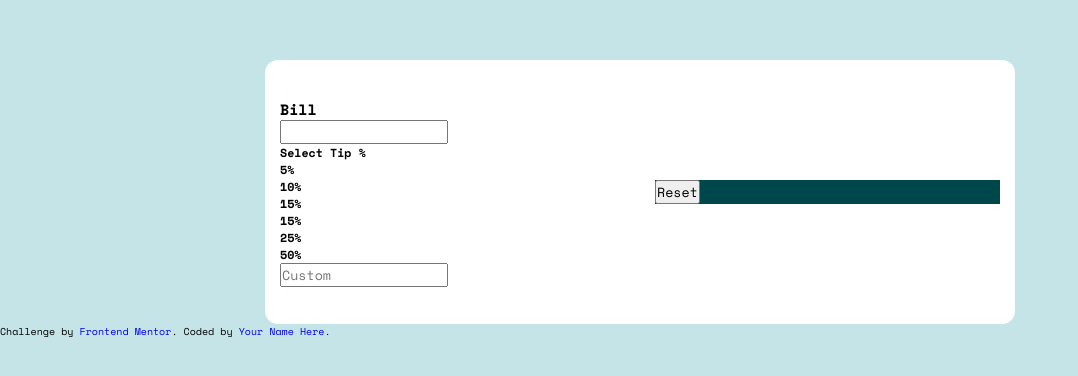
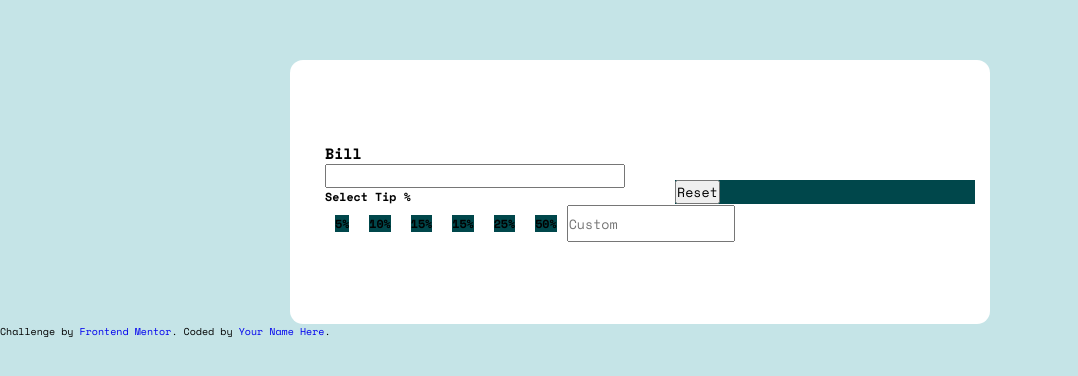
Before and after one commit to Vahe-Sevachyan/Tip-Calculator, a plain HTML site: page index.html in a window 1280 px wide. Shown: the part 240-616 px from the top of the page, without its empty margins (0-1078 px from the left). Drawn offline with nearby package versions, Linux system fonts and the light colour scheme.

Commit message:
updates to UI

```diff
--- a/index.html
+++ b/index.html
@@ -10,9 +10,9 @@
   <body>
     <div class="container">
       <div class="leftSection">
-        <div class="tipInput">
+        <div class="tipInputContainer">
           <h2>Bill</h2>
-          <input type="text" />
+          <input type="text" class="tipInput" />
         </div>
         <div class="tipPercentage">
           <h3>Select Tip %</h3>
--- a/styles/_container.scss
+++ b/styles/_container.scss
@@ -4,7 +4,7 @@
   align-items: center;
   justify-content: space-between;
   height: 33vh;
-  width: 75rem;
+  width: 70rem;
   margin: auto;
   background-color: #ffff;
   margin-top: 30rem;
--- a/styles/_leftSection.scss
+++ b/styles/_leftSection.scss
@@ -1,5 +1,16 @@
 .leftSection {
-  width: 35rem;
+  width: 30rem;
   background-color: #ffffff;
-  margin: 1.5rem;
+  margin: 3.5rem;
 }
+.tipInput {
+  width: 100%;
+}
+.percentages {
+  display: flex;
+}
+.percentages h3 {
+  background-color: #00474b;
+  width: 3rem;
+  margin: 1rem;
+}
```
Also changed, not shown: styles/style.css, 1 other file.
